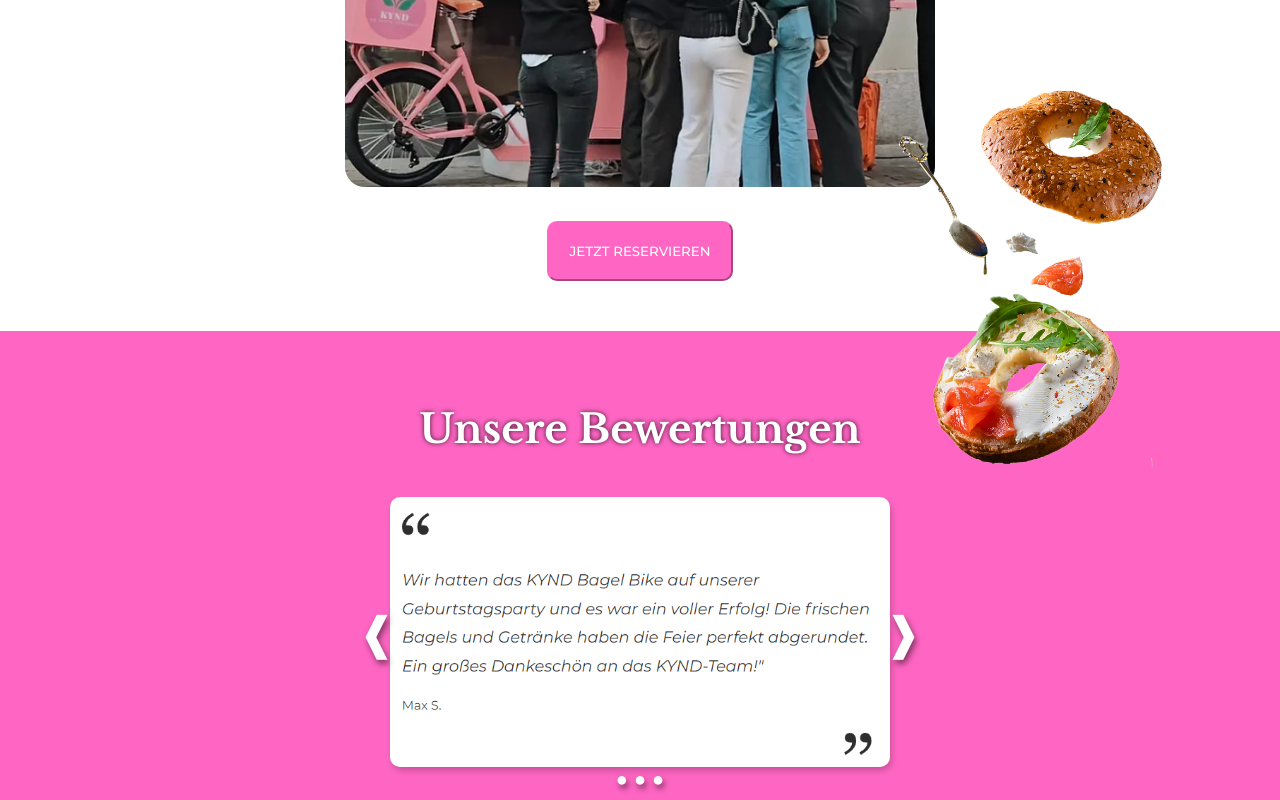
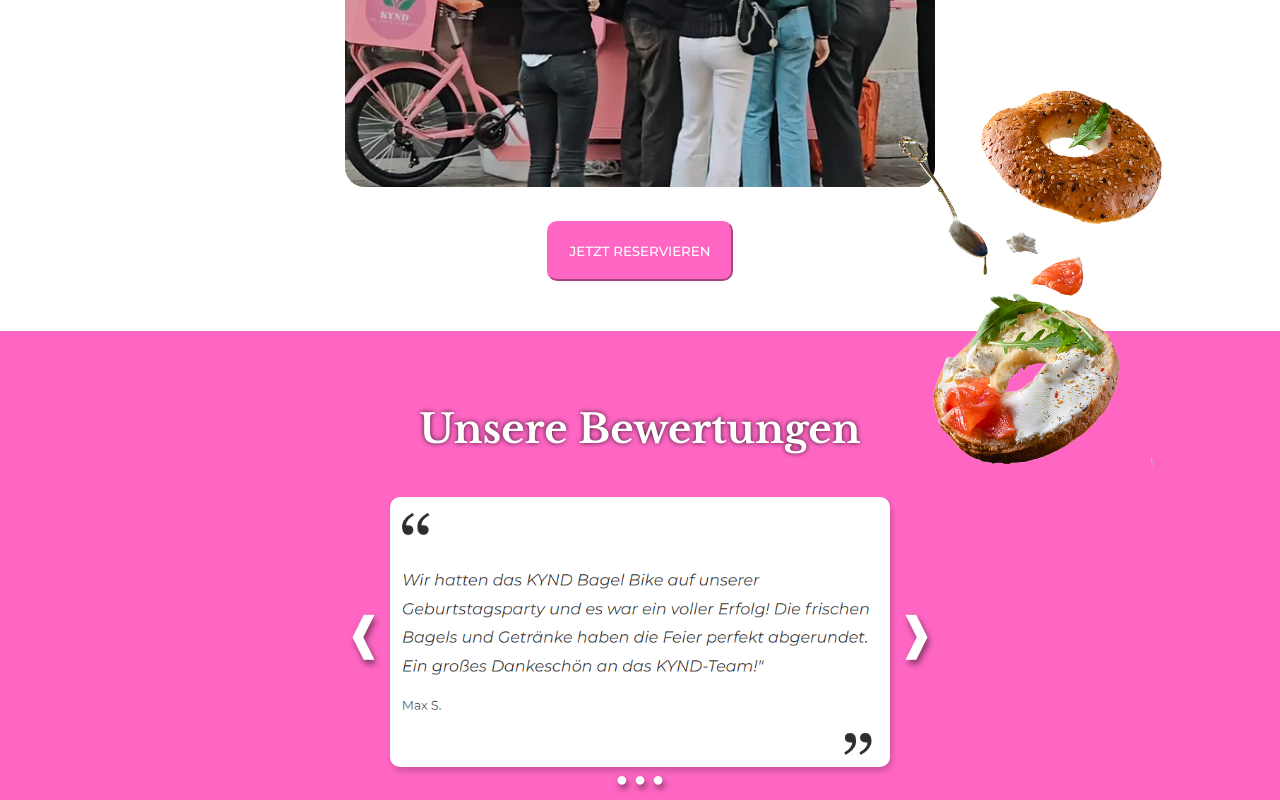
Before and after one commit to HeyTiina/kynd, a React (Create React App) app: page /CateringScreen in a window 1280 px wide. Shown: the part 921-1721 px from the top of the page. Built offline with nearby package versions, Linux system fonts and the light colour scheme.

Commit message:
more spacing for the arrows and automatic change of img

```diff
--- a/src/cateringScreen/Slider.css
+++ b/src/cateringScreen/Slider.css
@@ -2,7 +2,7 @@
   position: absolute;
   top: 50%;
   transform: translate(0, -50%);
-  right: -32px;
+  right: -45px;
   font-size: 45px;
   color: #fff;
   z-index: 1;
@@ -14,7 +14,7 @@
   position: absolute;
   top: 50%;
   transform: translate(0, -50%);
-  left: -32px;
+  left: -45px;
   font-size: 45px;
   color: #fff;
   z-index: 1;
--- a/src/cateringScreen/Slider.js
+++ b/src/cateringScreen/Slider.js
@@ -9,6 +9,7 @@
   backgroundPosition: "center",
   boxShadow: "2px 4px 6px rgba(0, 0, 0, 0.2)",
 };
+
 
 const ImageSlider = ({ slides }) => {
   const [currentIndex, setCurrentIndex] = useState(0);
@@ -32,7 +33,7 @@
   useEffect(() => {
     const interval = setInterval(() => {
       goToNext();
-    }, 7000); // Cambia la diapositiva cada 2 segundos
+    }, 8000); // Cambia la diapositiva cada 2 segundos
 
     return () => {
       clearInterval(interval); // Limpia el intervalo cuando el componente se desmonta
```
